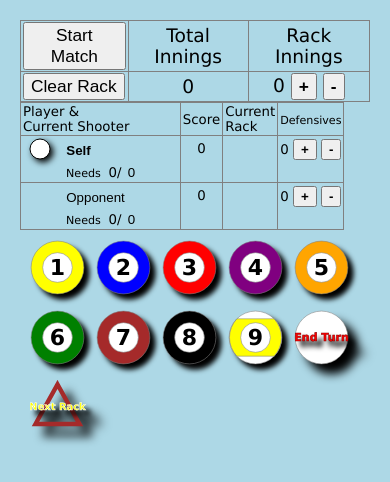
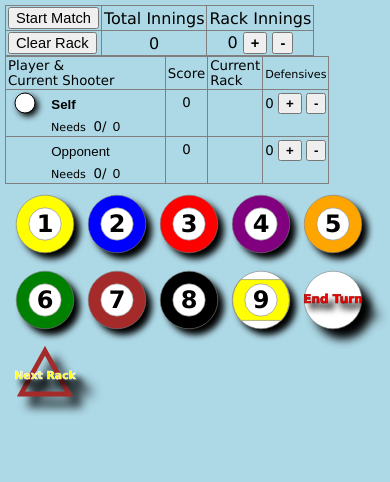
Before and after one commit to Zenilogix-Carl/Site, a plain HTML site: page NineBall.html in a window 390 px wide. Drawn offline with Linux system fonts and the light colour scheme.

Commit message:
Responsive update 4

```diff
--- a/Dev/styles.css
+++ b/Dev/styles.css
@@ -1,10 +1,3 @@
-.buttons {
-    padding-left: 10px;
-    padding-right: 10px;
-    padding-top: 3px;
-    padding-bottom: 3px;
-}
-
 input {
     font-size: 20pt;
 }
@@ -36,6 +29,10 @@ body {
 
 button {
     font-size: 18pt;
+}
+
+.main {
+    padding: 20px;
 }
 
 .points-needed {
@@ -71,6 +68,10 @@ button {
         padding-right: 3px;
     }
 
+    .main {
+        padding: 15px;
+    }
+
     .player {
         font-size: 15pt;
     }
@@ -101,6 +102,10 @@ button {
     td {
         padding-left: 2px;
         padding-right: 2px;
+    }
+
+    .main {
+        padding: 10px;
     }
 
     .player {
@@ -135,6 +140,10 @@ button {
         padding-right: 2px;
     }
 
+    .main {
+        padding: 5px;
+    }
+
     .player {
         font-size: 10pt;
     }
@@ -148,3 +157,39 @@ button {
         display: inline;
     }
 }
+
+@media only screen and (max-width: 400px) {
+    body {
+        font-size: 12pt;
+    }
+
+    button {
+        font-size: 11pt;
+    }
+
+    input {
+        font-size: 10pt;
+    }
+
+    td {
+        padding-left: 2px;
+        padding-right: 2px;
+    }
+
+    .main {
+        padding: 5px;
+    }
+
+    .player {
+        font-size: 10pt;
+    }
+
+    .player-button {
+        font-size: 10pt;
+    }
+
+    .points-needed {
+        padding-left: 43px;
+        display: inline;
+    }
+}
--- a/NineBall.html
+++ b/NineBall.html
@@ -402,7 +402,7 @@
     </script>
 </head>
 <body onload='onLoad()'>
-<div style="background-color: lightblue; padding: 20px; min-height: 100vh;  ">
+<div class="main" style="background-color: lightblue; min-height: 100vh;  ">
     <table>
         <tr>
             <td>
--- a/styles.css
+++ b/styles.css
@@ -1,10 +1,3 @@
-.buttons {
-    padding-left: 10px;
-    padding-right: 10px;
-    padding-top: 3px;
-    padding-bottom: 3px;
-}
-
 input {
     font-size: 20pt;
 }
@@ -36,6 +29,10 @@ body {
 
 button {
     font-size: 18pt;
+}
+
+.main {
+    padding: 20px;
 }
 
 .points-needed {
@@ -71,6 +68,10 @@ button {
         padding-right: 3px;
     }
 
+    .main {
+        padding: 15px;
+    }
+
     .player {
         font-size: 15pt;
     }
@@ -101,6 +102,10 @@ button {
     td {
         padding-left: 2px;
         padding-right: 2px;
+    }
+
+    .main {
+        padding: 10px;
     }
 
     .player {
@@ -135,6 +140,10 @@ button {
         padding-right: 2px;
     }
 
+    .main {
+        padding: 5px;
+    }
+
     .player {
         font-size: 10pt;
     }
@@ -148,3 +157,39 @@ button {
         display: inline;
     }
 }
+
+@media only screen and (max-width: 400px) {
+    body {
+        font-size: 12pt;
+    }
+
+    button {
+        font-size: 11pt;
+    }
+
+    input {
+        font-size: 10pt;
+    }
+
+    td {
+        padding-left: 2px;
+        padding-right: 2px;
+    }
+
+    .main {
+        padding: 5px;
+    }
+
+    .player {
+        font-size: 10pt;
+    }
+
+    .player-button {
+        font-size: 10pt;
+    }
+
+    .points-needed {
+        padding-left: 43px;
+        display: inline;
+    }
+}
```
Also changed, not shown: Dev/NineBall.html (+1 -1 lines).
